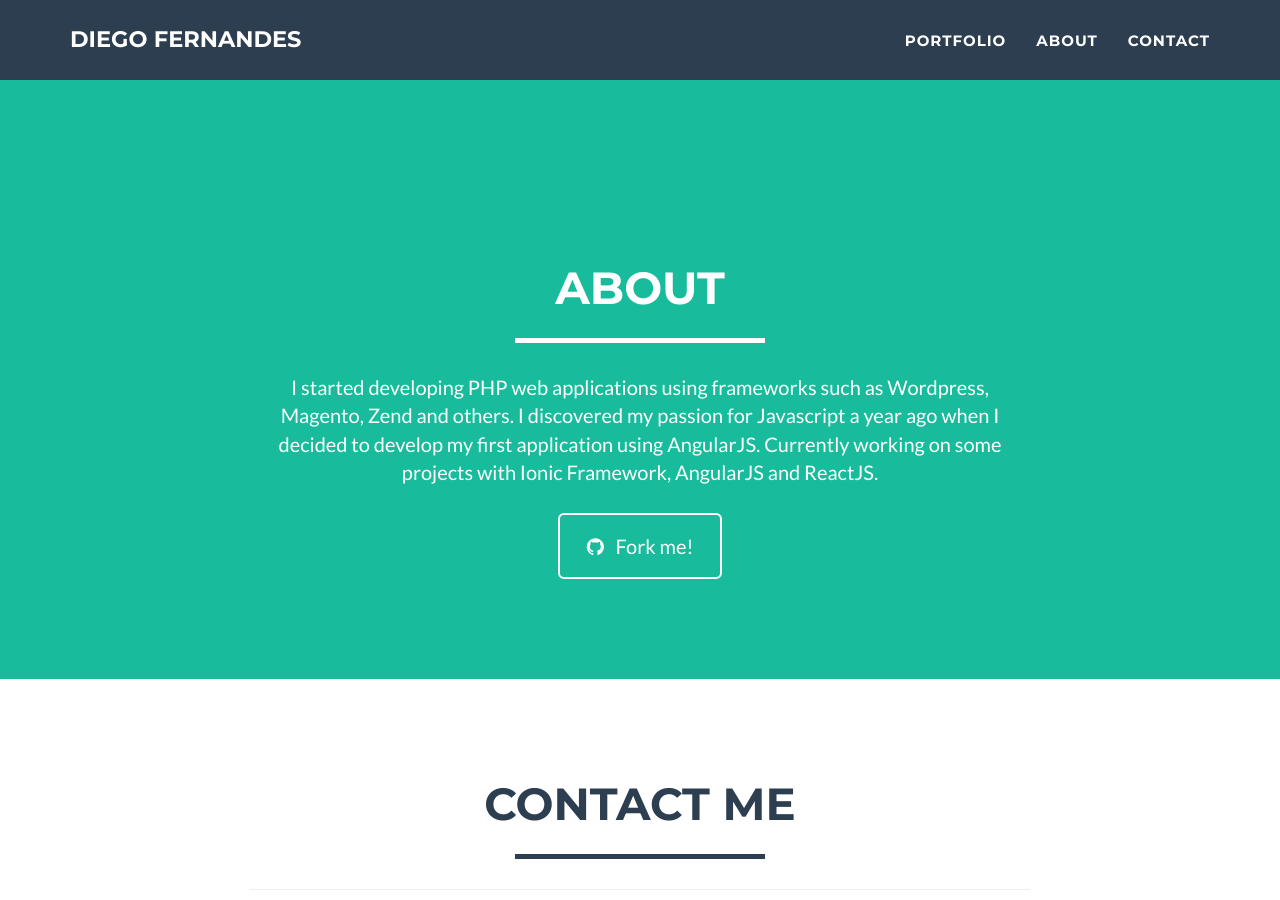
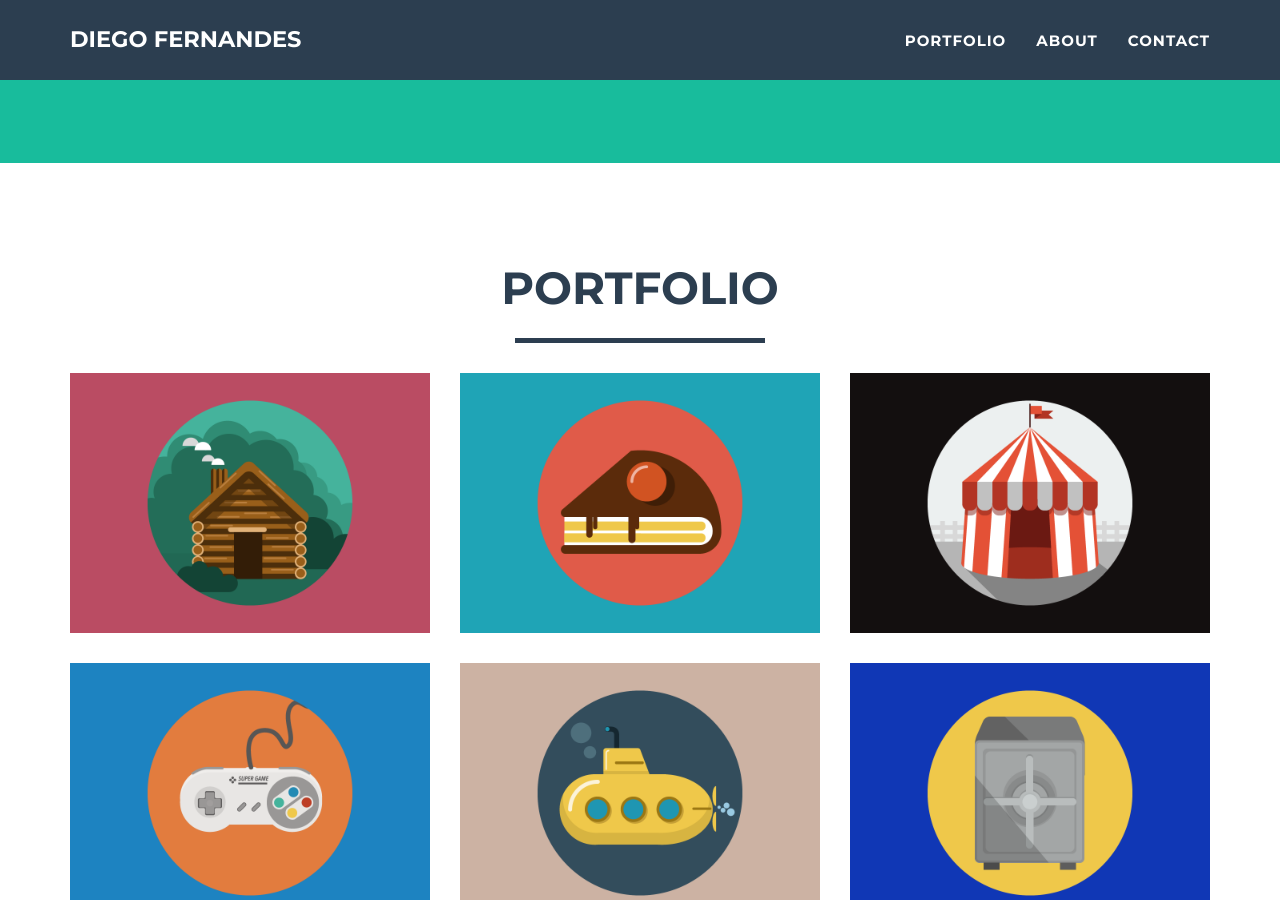
Before and after one commit to Denilson-DEV/diego3g.github.io, a Jekyll site: the page built from index.html, in a window 1280 px wide and 900 px high, scrolled down 612 px. Built offline with Jekyll 4.4.1, drawn with Linux system fonts in a browser that asks for light colours.

Commit message:
Readd portfolio

```diff
--- a/_layouts/default.html
+++ b/_layouts/default.html
@@ -4,6 +4,7 @@
     <body id="page-top" class="index">
     {% include nav.html %}
     {% include header.html %}
+    {% include portfolio_grid.html %}
     {% include about.html %}
 
     {% if site.contact == "static" %}
```
